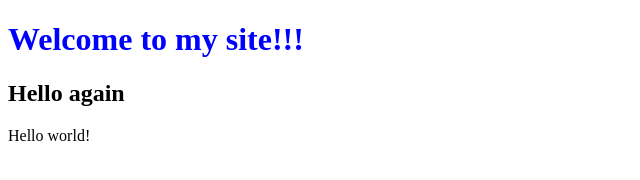
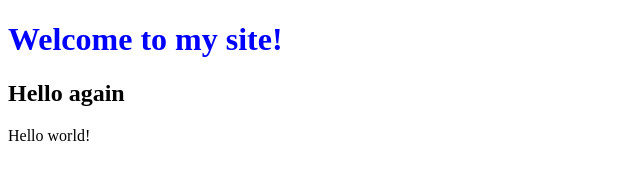
Before and after one commit to Andre-ft/cs50-hello, a plain HTML site: page hello.html in a window 1280 px wide. Shown: the full height of the page, 0-640 px from the left. Drawn offline with Linux system fonts and the light colour scheme.

Commit message:
remove punctuation

```diff
--- a/hello.html
+++ b/hello.html
@@ -7,7 +7,7 @@
     <title>Hello!</title>
 </head>
 <body>
-    <h1 style="color: blue;">Welcome to my site!!!</h1>
+    <h1 style="color: blue;">Welcome to my site!</h1>
     <h2>Hello again</h2>
     <p>Hello world!</p>
 </body>
```
